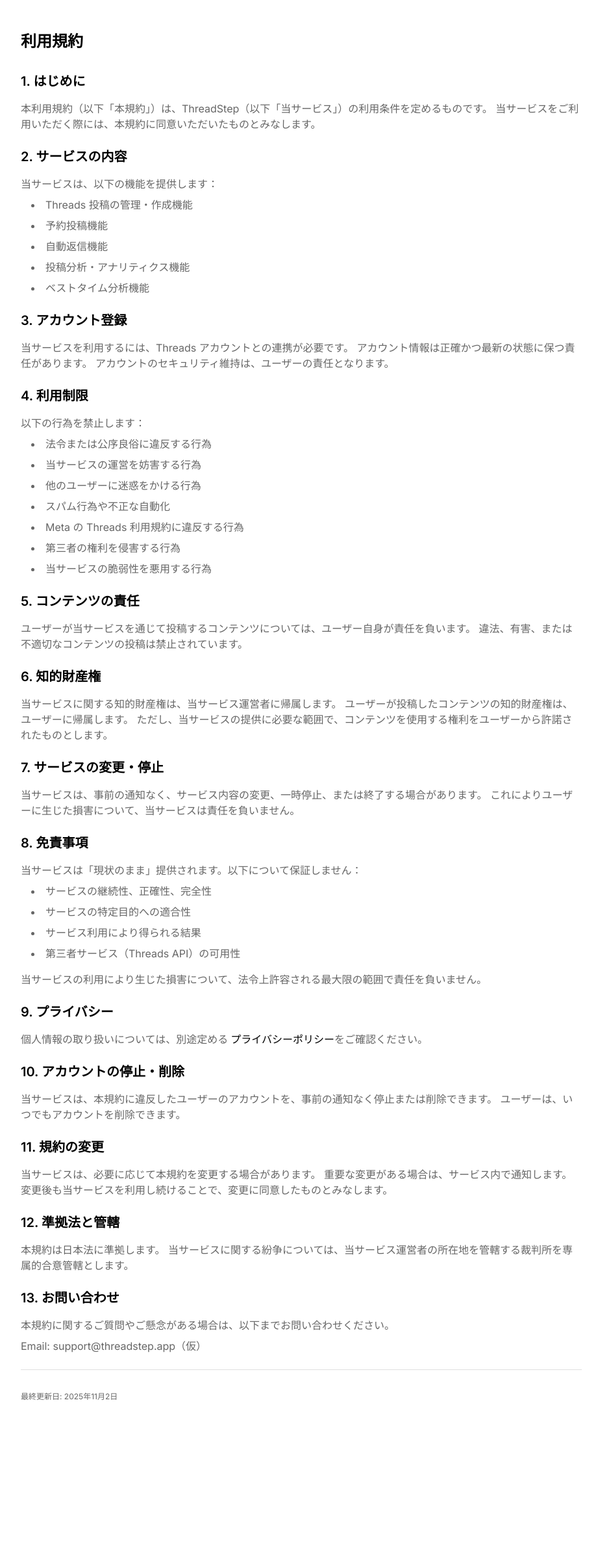
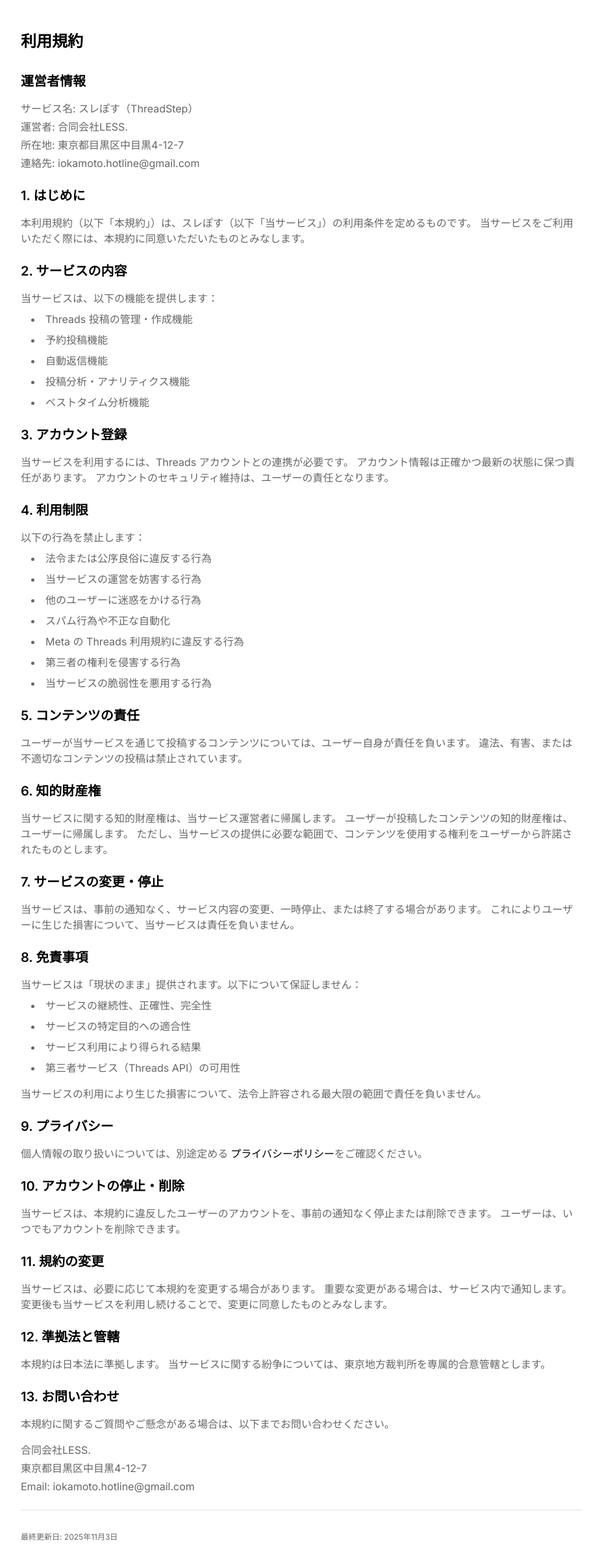
Before and after one commit to ituki0414/Threads-, a Next.js app: page /terms-of-service in a window 1280 px wide. Shown: the top 2408 px of the page at 65% size, without its empty margins (176-1097 px from the left). Before the commit the page ends 2206 px from the top, so only its background shows below. Built offline with nearby package versions, Linux system fonts and the light colour scheme.

Commit message:
Update privacy policy and terms of service with company information

```diff
--- a/app/privacy-policy/page.tsx
+++ b/app/privacy-policy/page.tsx
@@ -6,9 +6,19 @@ export default function PrivacyPolicyPage() {
 
         <div className="space-y-6 text-foreground">
           <section>
+            <h2 className="text-2xl font-semibold mb-4">運営者情報</h2>
+            <div className="text-muted-foreground space-y-1">
+              <p>サービス名: スレぽす（ThreadStep）</p>
+              <p>運営者: 合同会社LESS.</p>
+              <p>所在地: 東京都目黒区中目黒4-12-7</p>
+              <p>連絡先: iokamoto.hotline@gmail.com</p>
+            </div>
+          </section>
+
+          <section>
             <h2 className="text-2xl font-semibold mb-4">1. はじめに</h2>
             <p className="text-muted-foreground">
-              ThreadStep（以下「当サービス」）は、ユーザーのプライバシーを尊重し、個人情報の保護に努めます。
+              スレぽす（以下「当サービス」）は、ユーザーのプライバシーを尊重し、個人情報の保護に努めます。
               本プライバシーポリシーは、当サービスがどのような情報を収集し、どのように使用するかを説明します。
             </p>
           </section>
@@ -97,14 +107,16 @@ export default function PrivacyPolicyPage() {
             <p className="text-muted-foreground">
               プライバシーに関するご質問やご懸念がある場合は、以下までお問い合わせください。
             </p>
-            <p className="text-muted-foreground mt-2">
-              Email: support@threadstep.app（仮）
-            </p>
+            <div className="text-muted-foreground mt-4 space-y-1">
+              <p>合同会社LESS.</p>
+              <p>東京都目黒区中目黒4-12-7</p>
+              <p>Email: iokamoto.hotline@gmail.com</p>
+            </div>
           </section>
 
           <section className="pt-8 border-t border-border">
             <p className="text-sm text-muted-foreground">
-              最終更新日: 2025年11月2日
+              最終更新日: 2025年11月3日
             </p>
           </section>
         </div>
--- a/app/terms-of-service/page.tsx
+++ b/app/terms-of-service/page.tsx
@@ -6,9 +6,19 @@ export default function TermsOfServicePage() {
 
         <div className="space-y-6 text-foreground">
           <section>
+            <h2 className="text-2xl font-semibold mb-4">運営者情報</h2>
+            <div className="text-muted-foreground space-y-1">
+              <p>サービス名: スレぽす（ThreadStep）</p>
+              <p>運営者: 合同会社LESS.</p>
+              <p>所在地: 東京都目黒区中目黒4-12-7</p>
+              <p>連絡先: iokamoto.hotline@gmail.com</p>
+            </div>
+          </section>
+
+          <section>
             <h2 className="text-2xl font-semibold mb-4">1. はじめに</h2>
             <p className="text-muted-foreground">
-              本利用規約（以下「本規約」）は、ThreadStep（以下「当サービス」）の利用条件を定めるものです。
+              本利用規約（以下「本規約」）は、スレぽす（以下「当サービス」）の利用条件を定めるものです。
               当サービスをご利用いただく際には、本規約に同意いただいたものとみなします。
             </p>
           </section>
@@ -121,7 +131,7 @@ export default function TermsOfServicePage() {
             <h2 className="text-2xl font-semibold mb-4">12. 準拠法と管轄</h2>
             <p className="text-muted-foreground">
               本規約は日本法に準拠します。
-              当サービスに関する紛争については、当サービス運営者の所在地を管轄する裁判所を専属的合意管轄とします。
+              当サービスに関する紛争については、東京地方裁判所を専属的合意管轄とします。
             </p>
           </section>
 
@@ -130,14 +140,16 @@ export default function TermsOfServicePage() {
             <p className="text-muted-foreground">
               本規約に関するご質問やご懸念がある場合は、以下までお問い合わせください。
             </p>
-            <p className="text-muted-foreground mt-2">
-              Email: support@threadstep.app（仮）
-            </p>
+            <div className="text-muted-foreground mt-4 space-y-1">
+              <p>合同会社LESS.</p>
+              <p>東京都目黒区中目黒4-12-7</p>
+              <p>Email: iokamoto.hotline@gmail.com</p>
+            </div>
           </section>
 
           <section className="pt-8 border-t border-border">
             <p className="text-sm text-muted-foreground">
-              最終更新日: 2025年11月2日
+              最終更新日: 2025年11月3日
             </p>
           </section>
         </div>
```
